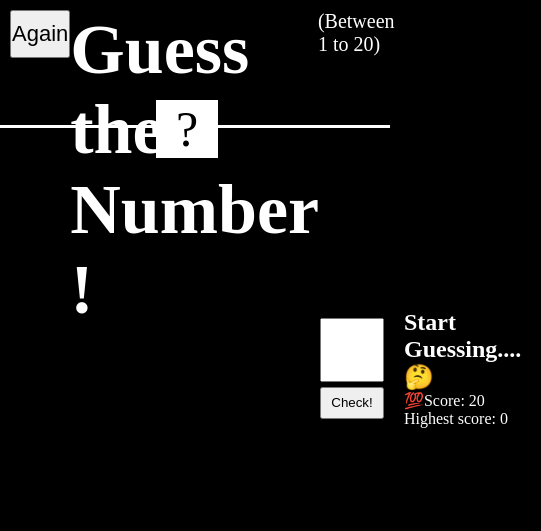
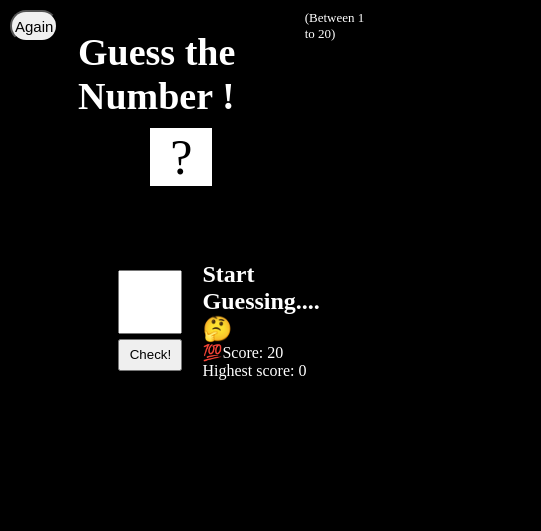
Before and after one commit to peters741/Guess-Number-, a plain HTML site: page index.html in a window 390 px wide. Shown: the whole page, 541 px wide, since content can reach past the window. Drawn offline with Linux system fonts and the light colour scheme.

Commit message:
little responsive done

```diff
--- a/index.html
+++ b/index.html
@@ -9,11 +9,13 @@
 <body>
     <header>
         <button class="btn again">Again</button>
-        <h1 class="h1">Guess the Number !</h1>
+        <h1 class="h1">Guess the Number !
+            <div class="div-q">
+                <span class="guess">?</span>
+            </div>
+        </h1>
         <p class="between"> (Between 1 to 20) </p>
-        <div class="div-q">
-            <span class="guess">?</span>
-        </div>
+
 
     </header>
 
--- a/style.css
+++ b/style.css
@@ -13,17 +13,23 @@ header{
     height: 8rem;
     /* align-items: center; */
     justify-content: space-around;
-    border-bottom: 3px solid white;
+    /* border-bottom: 3px solid white; */
     padding: 10px;
 }
 .between{
     font-size: 20px;
 }
 .div-q{
-    /* position: relative; */
-    margin-top: 90px ;
+    position: relative;
+    /* margin-top: 90px ; */
+    display: flex;
+    align-items: center;
+    justify-content: center;
 }
 div .guess{
+    position: absolute;
+    top: 10px;
+
     background-color: #fff;
     color: black;
     padding-left: 20px;
@@ -31,8 +37,7 @@ div .guess{
 
     font-size: 50px;
     font-weight: 300;
-    position: absolute;
-    left: 40%;
+
 }
 .again{
     width: 5rem;
@@ -70,6 +75,95 @@ div .guess{
      margin-right: 15rem;
      padding: 20px;
 }
-.start{
+@media(max-width:450px){
+    header{
+        width: 96%;
+        display: flex;
+        /* flex-wrap: wrap; */
+        /* flex-direction: row ;    */
+        height: 5rem;
+        /* align-items: center; */
+        justify-content: space-around;
+        /* border-bottom: 3px solid white; */
+        padding: 10px;
+    }
+    .h1{
+        font-size: 50px;
+        padding: 20px;
+
+ }
+
+.between{
+    font-size: 15px;
+    margin-bottom: 20px;
+}
+.again{
+    width: 4rem;
+    height: 2rem;
+    font-size: 18px;
+    padding: 5px;
+    border-radius: 40px;
+}
+.main
+{   display: flex;
+    align-items: center;
+    justify-content: center;
+    width: 97%;
+    height: 20rem;
+    margin-top: 5rem;
+    padding-left: 20rem;
+    /* border: 10px solid red; */
+}
+}
+@media(max-width:401px){
+    .h1{
+        font-size: 38px;
+        padding: 20px;
+
+ }
+
+.again{
+    width: 3rem;
+    height: 2rem;
+    font-size: 15px;
+    padding: 3px;
+    border-radius: 20px;
+}
+.between{
+    font-size: 13px;
+    margin-bottom: 20px;
+}
+
+
 
 }
+@media(max-width:330px){
+    .h1{
+        font-size: 30px;
+        padding: 20px;
+
+ }
+
+.again{
+    width: 3rem;
+    height: 2rem;
+    font-size: 15px;
+    padding: 3px;
+    border-radius: 20px;
+}
+.between{
+    font-size: 13px;
+    /* margin-bottom: 20px; */
+}
+.message{
+    font-size: 17px;
+    width: 100px;
+}
+.highscore{
+    font-size: 17px;
+    width: 130px;
+}
+
+
+
+}
```
